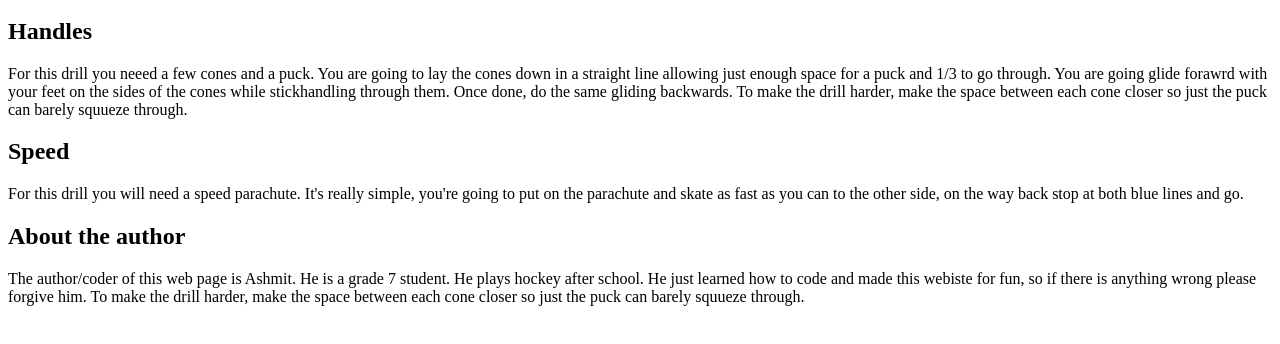
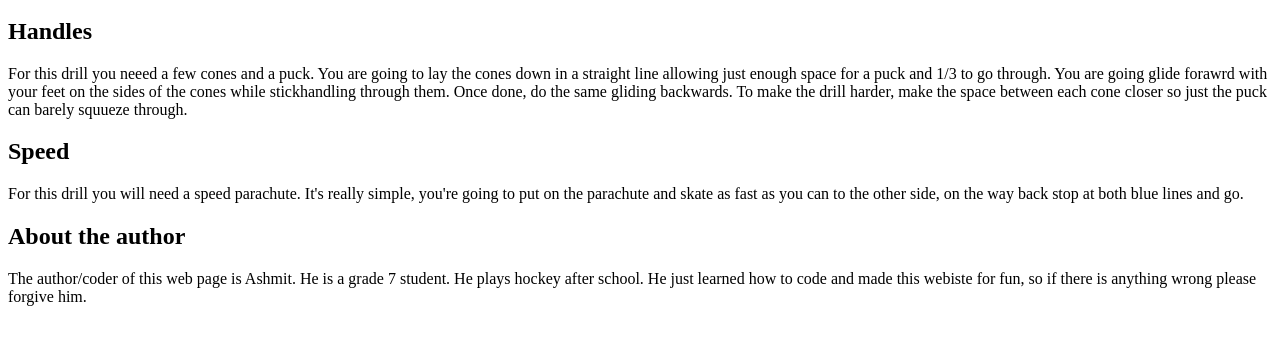
Before and after one commit to Prohockey2/Prohockey2.github.io, a plain HTML site: page index.html in a window 1280 px wide. Shown: the part 198-542 px from the top of the page. Drawn offline with Linux system fonts and the light colour scheme.

Commit message:
Update index.html

```diff
--- a/index.html
+++ b/index.html
@@ -13,6 +13,6 @@
 <h2>Speed</h2>
 <p1>For this drill you will need a speed parachute. It's really simple, you're going to put on the parachute and skate as fast as you can to the other side, on the way back stop at both blue lines and go.</p1>
   <h2>About the author</h2>
-  <p1>The author/coder of this web page is Ashmit. He is a grade 7 student. He plays hockey after school. He just learned how to code and made this webiste for fun, so if there is anything wrong please forgive him. To make the drill harder, make the space between each cone closer so just the puck can barely squueze through.</p1>
+  <p1>The author/coder of this web page is Ashmit. He is a grade 7 student. He plays hockey after school. He just learned how to code and made this webiste for fun, so if there is anything wrong please forgive him.</p1>
 </body>
 </html>
```
